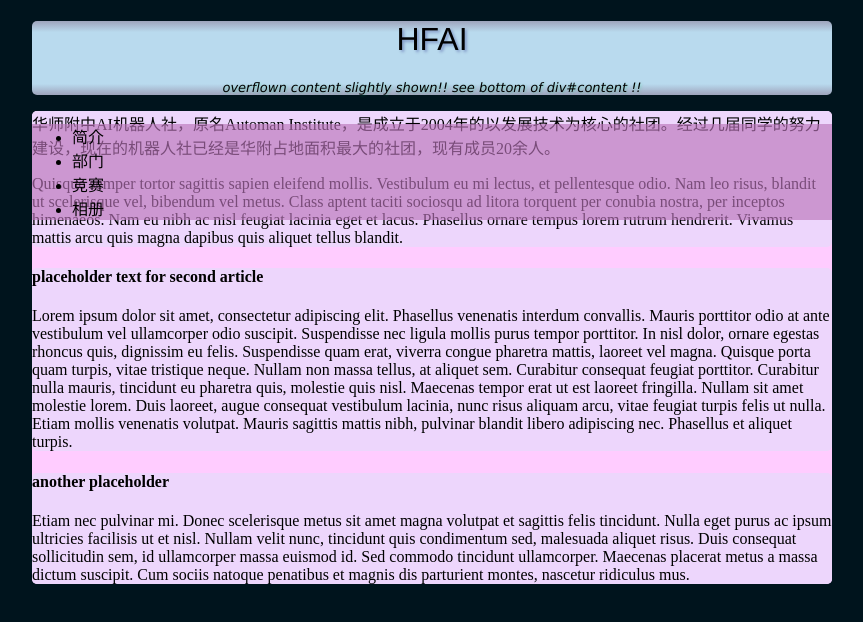
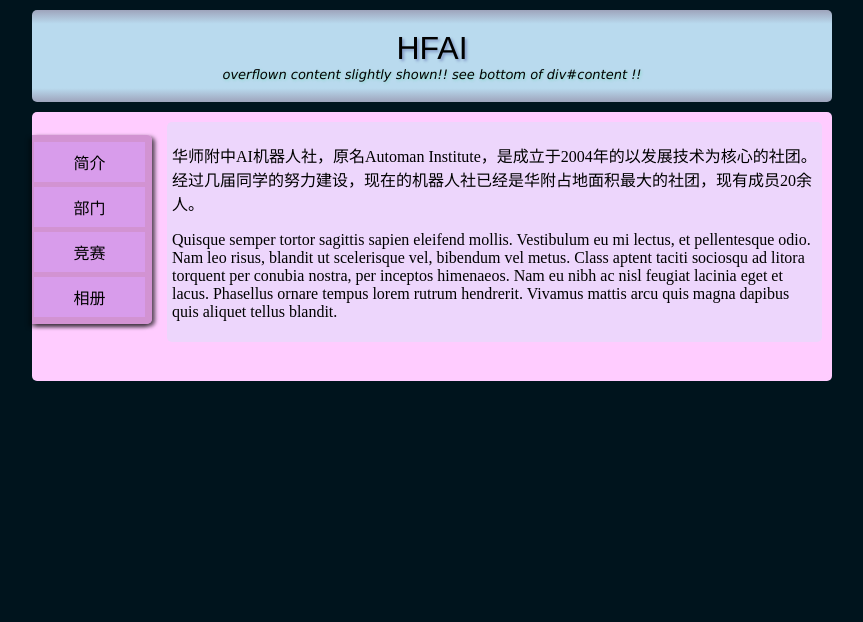
Before and after one commit to easoncxz/HFAI_home, a plain HTML site: page 2.html in a window 1280 px wide. Shown: the whole page, without its empty margins (208-1071 px from the left). Drawn offline with Linux system fonts and the light colour scheme.

Commit message:
nav done. content sliding is a fair-enough solution for webkit. anyway, it's a checkpoint.

```diff
--- a/2.html
+++ b/2.html
@@ -6,23 +6,44 @@
 		<script src="./HFAI_files/jquery.js"></script>
 		<!--<link rel="stylesheet" href="./HFAI_files/css" />-->
 		<style>
+		*{
+			transition:0.15s ease-out;
+			-webkit-transition:0.15s ease-out;
+			-moz-transition:0.15s ease-out;
+			-o-transition:0.15s ease-out;
+		}
 		body{
 			padding:0;
 			margin:0;
-			top:0;
-			left:0;
 
+			//aesthetic;
 			//FROM-LEGACY;
 			background-color:#00141D;
 		}
 			div#mw{
 				width:800px;
 				padding:0px;
-				margin:auto;
+				margin:0 auto;
 			}
 				header{
-					//----   BEGIN FROM-LEGACY  ----;
+					//important;
+					margin:10px auto;
+
+					//aesthetic;
+					text-align:center;
+					border-radius:5px;
+					padding:20px;
+
+					//FROM-LEGACY;
 					font-family:Helvetica, Arial, sans-serif;
+					background-color:rgb(185, 218, 238);//hack;
+					background:gradient(
+						linear, left top, left bottom,
+						from( rgba(225, 225, 255, 0.7)),
+						to(rgba(225, 225, 255, 0.7)),
+						color-stop(0.15,rgba(185, 218, 238, 1)),
+						color-stop(0.85,rgba(185, 218, 238, 1)))
+						repeat scroll 0 0 transparent;
 					background:-webkit-gradient(
 						linear, left top, left bottom,
 						from( rgba(225, 225, 255, 0.7)),
@@ -30,23 +51,41 @@
 						color-stop(0.15,rgba(185, 218, 238, 1)),
 						color-stop(0.85,rgba(185, 218, 238, 1)))
 						repeat scroll 0 0 transparent;
+					background:-moz-gradient(
+						linear, left top, left bottom,
+						from( rgba(225, 225, 255, 0.7)),
+						to(rgba(225, 225, 255, 0.7)),
+						color-stop(0.15,rgba(185, 218, 238, 1)),
+						color-stop(0.85,rgba(185, 218, 238, 1)))
+						repeat scroll 0 0 transparent;
+					background:-o-gradient(
+						linear, left top, left bottom,
+						from( rgba(225, 225, 255, 0.7)),
+						to(rgba(225, 225, 255, 0.7)),
+						color-stop(0.15,rgba(185, 218, 238, 1)),
+						color-stop(0.85,rgba(185, 218, 238, 1)))
+						repeat scroll 0 0 transparent;
 					text-shadow:2px 2px 3px rgba(0, 0, 110, 0.3);
-					//----  END FROM-LEGACY  ----;
-
-					text-align:center;
-					border-radius:5px;
 				}
 				header:hover{
-					//FROM-LEGACY:;
+					//FROM-LEGACY;
 					box-shadow:
 						5px 5px 25px rgba(220,220,120,0.7),
 						inset 0px 0px 95px rgba(210,210,255,0.6),
 						inset 0px 0px 155px rgba(110,110,255,0.2);
 				}
 					header h1{
+						margin:0;
+						padding:0;
+
+						//aesthetic;
 						font-weight:normal;
 					}
 					header p{
+						margin:0;
+						padding:0;
+
+						//aesthetic;
 						font-size:13px;
 						font-style:italic;
 
@@ -55,36 +94,160 @@
 						font-family:verdana, Helvetica, "Lucida Grande",Arial,"Lucida Sans",sans-serif;
 					}
 				div#f100c{
+					//important;
 					position:fixed;
-					top:100;
+					top:0;
 					left:0;
 					width:100%;
 					margin:0;
 					padding:0;
+					z-index:1000;
 				}
 					div#fwc{
+						//important;
 						width:800px;
-						margin:auto;
+						margin:135px auto 0;
 						padding:0;
 					}
 						nav{
+							//aesthetic;
+							width:120px;
+							border-top-right-radius:5px;
+							border-bottom-right-radius:5px;
+
+							//FROM-LEGACY;
 							background-color:rgba(187, 118, 187, 0.65);
+							box-shadow:
+								2px 3px 4px rgba(0,0,0,0.15),
+								-3px 3px 4px rgba(0,0,0,0.4),
+								3px 2px 4px rgba(0,0,0,0.6);
+						}
+						nav:hover{
+							//FROM-LEGACY;
+							background-color:rgba(127,38,167,0.7);
+						}
+							nav ul{
+								//aesthetic;
+								list-style-type:none;
+								margin:0;
+								padding:2px;
+							}
+								nav ul li{
+									margin-top:5px;
+									margin-bottom:5px;
+									margin-right:5px;
+									padding:0;
+									text-align:center;
+
+									//FROM-LEGACY;
+									background-color:hsla(285, 69%, 77%, 0.95);
+								}
+								nav ul li:hover{
+									//FROM-LEGACY;
+									transform:
+										translate(13px,0px);
+									-webkit-transform:
+										translate(13px,0px);
+									-moz-transform:
+										translate(13px,0px);
+									-o-transform:
+										translate(13px,0px);
+									border-radius:7px;
+									box-shadow:
+										inset 3px 3px 5px rgba(255,255,255,0.3),
+										3px 3px 5px rgba(0,0,0,0.3);
+								}
+									nav ul li a{
+										display:block;
+										margin:0;
+										padding:8px;
+										text-decoration:none;
+										color:#000;
 									}
 				div#content{
 					border-radius:5px;
+					padding-top:5px;
+					padding-bottom:5px;
+					padding-right:5px;
+					padding-left:130px;
+
+					//FROM-LEGACY;
 					background-color:#fcf;
 				}
+					div#sf{
+						margin:0;
+						padding:0;
+						overflow:hidden;
+						width:665px;
+					}
+						div#slider{
+							display:box;
+							box-orient:horizontal;
+							display:-webkit-box;
+							-webkit-box-orient:horizontal;
+							display:-moz-box;
+							-moz-box-orient:horizontal;
+							display:-o-box;
+							-o-box-orient:horizontal;
+
+							margin:0;
+							padding:0;
+							position:relative;
+						}
+						div#slider.f1{
+							left:0;
+						}
+						div#slider.f2{
+							left:-665px;
+						}
+						div#slider.f3{
+							left:-1330px;
+						}
+						div#slider.f4{
+							left:-1995px;
+						}
+							div.card{
+								margin:0;
+								padding:5px;
+								width:655px;
+							}
 								article{
+									margin:0;
+									padding:5px;
 									border-radius:5px;
+
+									//FROM-LEGACY;
 									background-color:#EDD6FC;
 								}
 									article p{
+										magin:0px;
+										padding:0px;
 										//margin-top:0;
 									}
+								div.clearboth{
+									clear:both;
+								}
 		</style>
+		<script type="javasript">
+			function slideTo(str ss){
+				document.getElementById("slider").className="f"+ss;
+			}
+		</script>
 	</head>
 	<body>
 		<div id="mw">
+			<div id="f100c">
+				<div id="fwc">
+					<nav>
+						<ul>
+							<li><a href="#" onClick="document.getElementById('slider').className='f1'">简介</a></li>
+							<li><a href="#" onClick="javascript:document.getElementById('slider').className='f2'">部门</a></li>
+							<li><a href="#" onClick="javascript:document.getElementById('slider').className='f3'">竞赛</a></li>
+							<li><a href="#" onClick="javascript:document.getElementById('slider').className='f4'">相册</a></li>
+						</ul>
+					</nav>
+				</div>
+			</div>
 			<header>
 				<h1>HFAI</h1>
 				<!--Technology, Create, Life!-->
@@ -92,19 +255,10 @@
 					overflown content slightly shown!! see bottom of div#content !!
 				</p>
 			</header>
-			<div id="f100c">
-				<div id="fwc">
-					<nav>
-						<ul>
-							<li>简介</li>
-							<li>部门</li>
-							<li>竞赛</li>
-							<li>相册</li>
-						</ul>
-					</nav>
-				</div>
-			</div>
 			<div id="content">
+				<div id="sf">
+					<div id="slider">
+						<div class="card">
 							<article>
 								<p>华师附中AI机器人社，原名Automan Institute，是成立于2004年的以发展技术为核心的社团。经过几届同学的努力建设，现在的机器人社已经是华附占地面积最大的社团，现有成员20余人。
 								</p>
@@ -112,6 +266,8 @@
 									Quisque semper tortor sagittis sapien eleifend mollis. Vestibulum eu mi lectus, et pellentesque odio. Nam leo risus, blandit ut scelerisque vel, bibendum vel metus. Class aptent taciti sociosqu ad litora torquent per conubia nostra, per inceptos himenaeos. Nam eu nibh ac nisl feugiat lacinia eget et lacus. Phasellus ornare tempus lorem rutrum hendrerit. Vivamus mattis arcu quis magna dapibus quis aliquet tellus blandit.
 								</p>
 							</article>
+						</div>
+						<div class="card">
 							<article>
 								<h4>
 									placeholder text for second article
@@ -120,6 +276,8 @@
 									Lorem ipsum dolor sit amet, consectetur adipiscing elit. Phasellus venenatis interdum convallis. Mauris porttitor odio at ante vestibulum vel ullamcorper odio suscipit. Suspendisse nec ligula mollis purus tempor porttitor. In nisl dolor, ornare egestas rhoncus quis, dignissim eu felis. Suspendisse quam erat, viverra congue pharetra mattis, laoreet vel magna. Quisque porta quam turpis, vitae tristique neque. Nullam non massa tellus, at aliquet sem. Curabitur consequat feugiat porttitor. Curabitur nulla mauris, tincidunt eu pharetra quis, molestie quis nisl. Maecenas tempor erat ut est laoreet fringilla. Nullam sit amet molestie lorem. Duis laoreet, augue consequat vestibulum lacinia, nunc risus aliquam arcu, vitae feugiat turpis felis ut nulla. Etiam mollis venenatis volutpat. Mauris sagittis mattis nibh, pulvinar blandit libero adipiscing nec. Phasellus et aliquet turpis.
 								</p>
 							</article>
+						</div>
+						<div class="card">
 							<article>
 								<h4>
 									another placeholder
@@ -129,6 +287,10 @@
 								</p>
 							</article>
 						</div>
+						<div class="clearboth"></div>
+					</div>
+				</div>
+			</div>
 		</div>
 	</body>
 </html>
```
Lines whose indentation alone changed are shown as unchanged.
